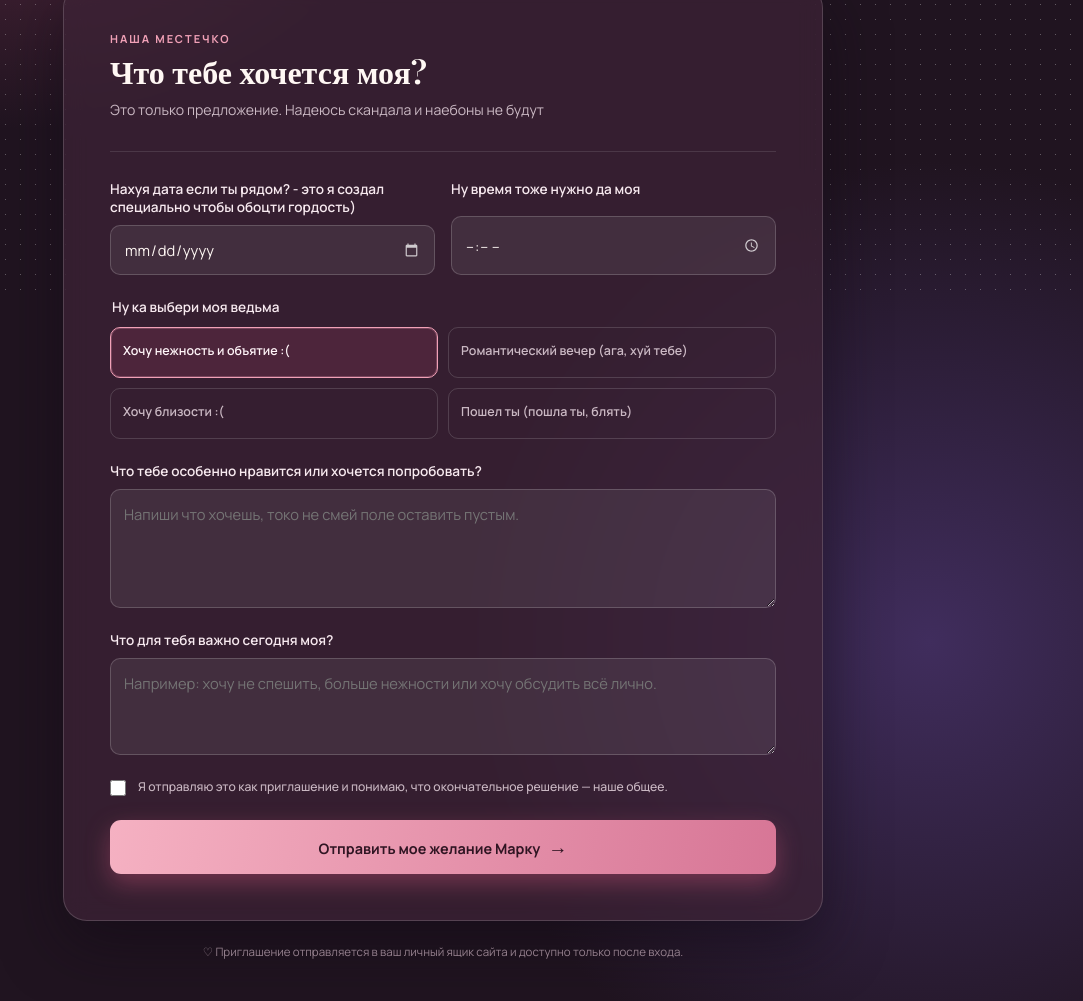
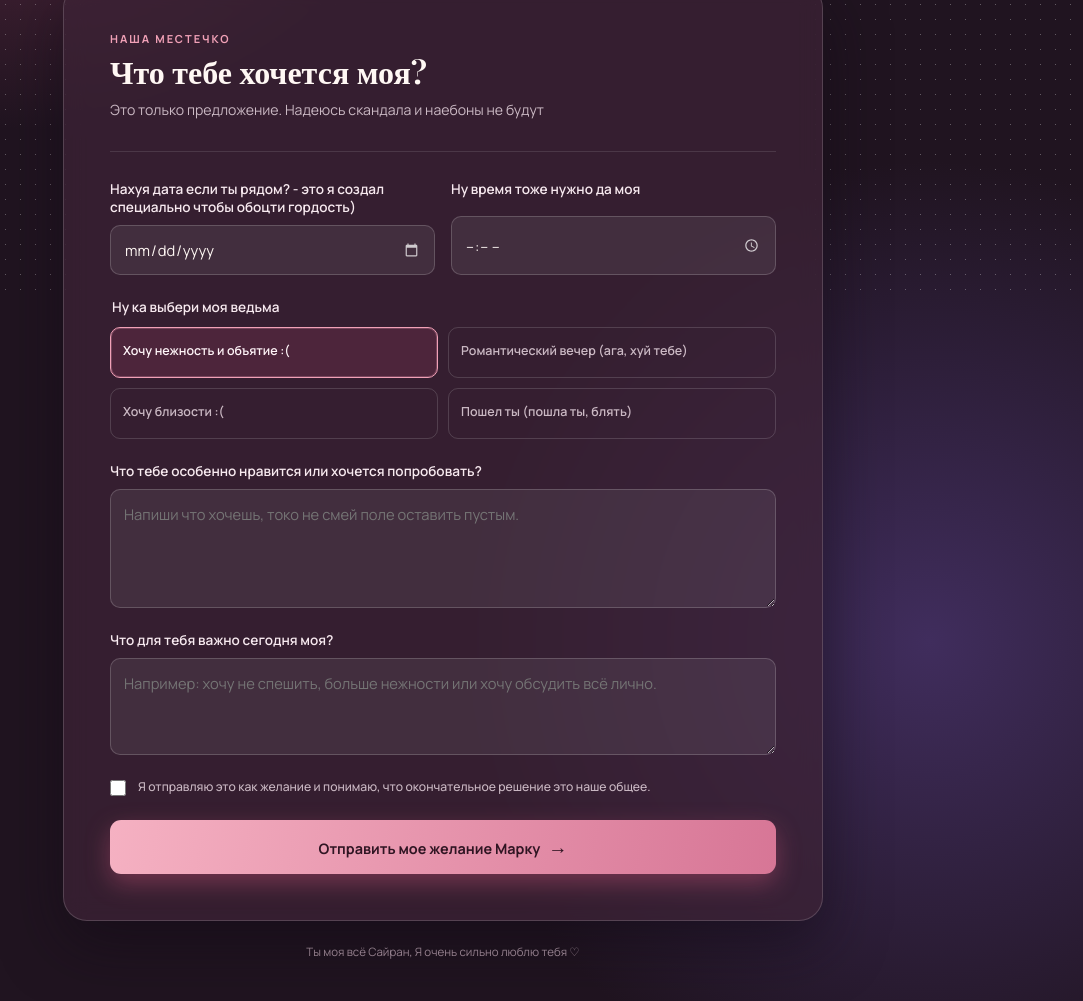
Before and after one commit to sara2008you-gif/Sara, a website: page index.html in a window 1280 px wide. Shown: the part 498-1499 px from the top of the page, without its empty margins (197-1280 px from the left). Drawn offline with nearby package versions, Linux system fonts and the light colour scheme; a web font is replaced by a local one.

Commit message:
Update index.html

```diff
--- a/index.html
+++ b/index.html
@@ -54,12 +54,12 @@
             <textarea id="boundaries" name="boundaries" rows="3" maxlength="500" placeholder="Например: хочу не спешить, больше нежности или хочу обсудить всё лично."></textarea>
           </label>
 
-          <label class="consent"><input id="consent" type="checkbox" required /><span>Я отправляю это как приглашение и понимаю, что окончательное решение — наше общее.</span></label>
+          <label class="consent"><input id="consent" type="checkbox" required /><span>Я отправляю это как желание и понимаю, что окончательное решение это наше общее.</span></label>
           <button type="submit">Отправить мое желание Марку<span>→</span></button>
         </form>
       </section>
 
-      <p class="privacy">♡ Приглашение отправляется в ваш личный ящик сайта и доступно только после входа.</p>
+      <p class="privacy">Ты моя всё Сайран, Я очень сильно люблю тебя ♡</p>
     </main>
 
     <dialog id="success-dialog" aria-labelledby="success-title">
```
